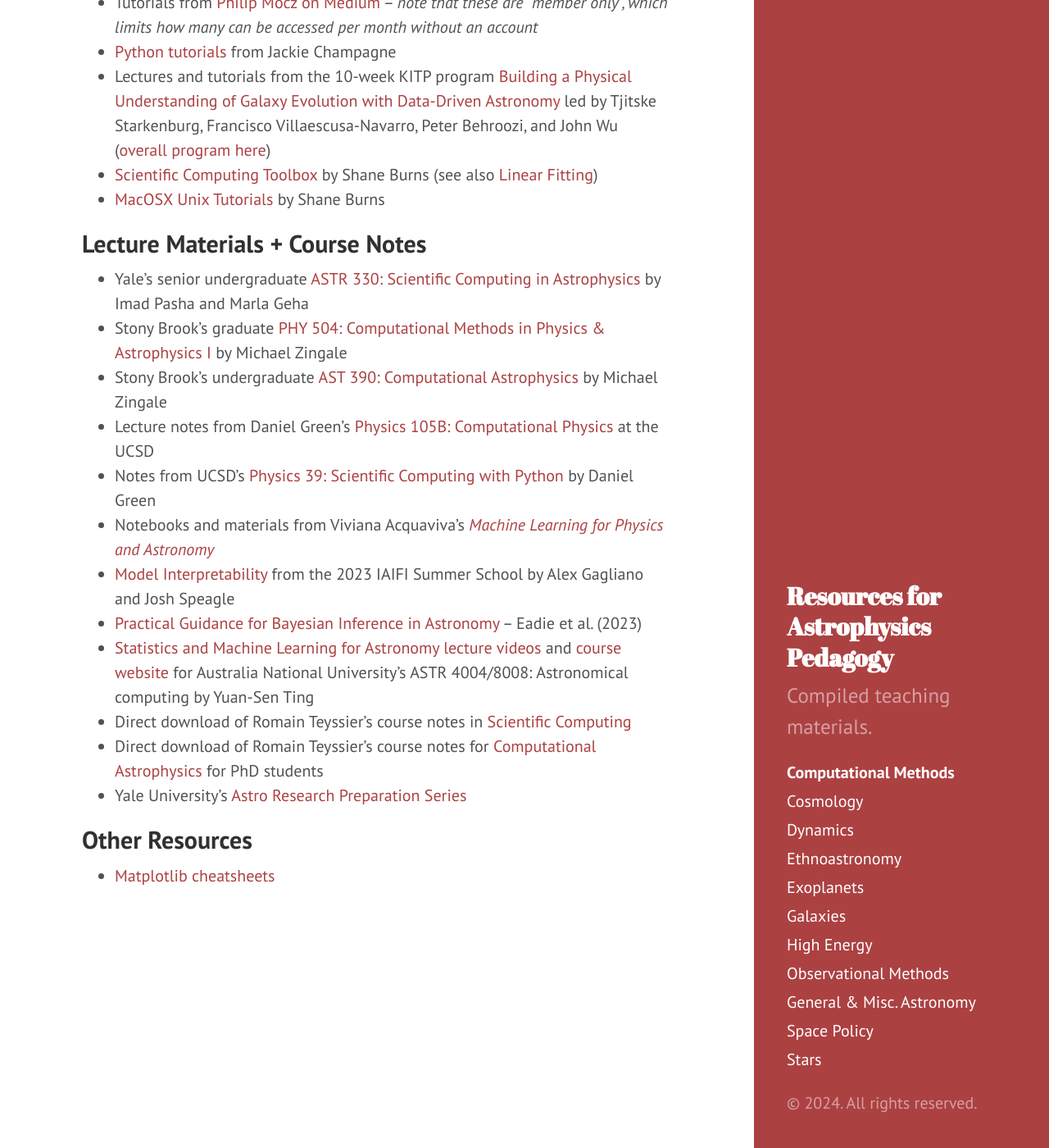
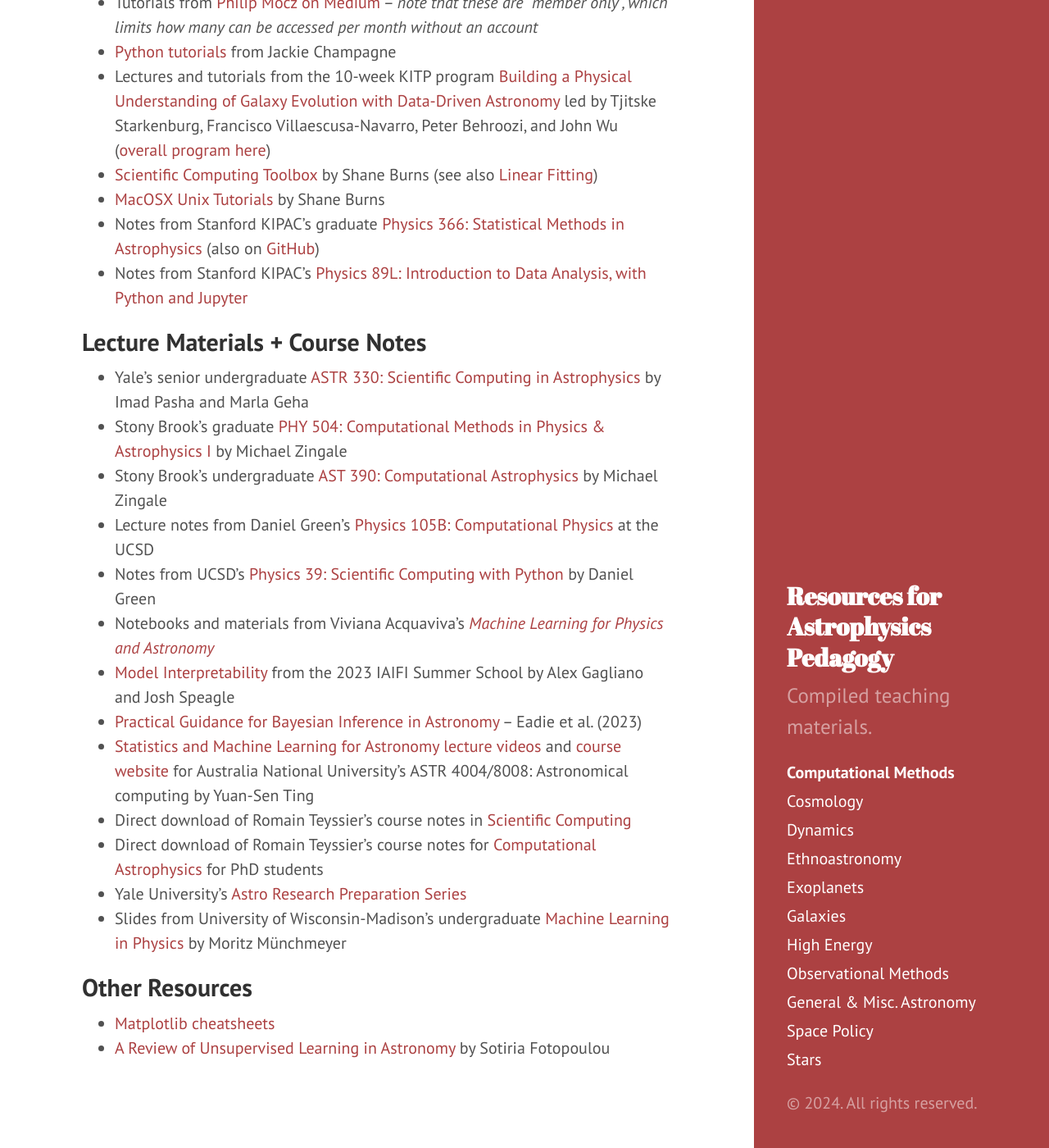
Before and after one commit to astroteaching/astroteaching.github.io, a Jekyll site: the page built from computational.md, in a window 1280 px wide and 1400 px high, scrolled down 775 px. Shown: the whole window at 82% size. Built offline with Jekyll 4.4.1, drawn with Linux system fonts in a browser that asks for light colours.

```diff
--- a/computational.md
+++ b/computational.md
@@ -24,6 +24,8 @@ Computational methods, astrostatistics, machine learning, visualization, and gen
 - Lectures and tutorials from the 10-week KITP program [Building a Physical Understanding of Galaxy Evolution with Data-Driven Astronomy](https://github.com/DataDrivenGalaxyEvolution/galevo23-tutorials){:target="_blank"} led by Tjitske Starkenburg, Francisco Villaescusa-Navarro, Peter Behroozi, and John Wu ([overall program here](https://datadrivengalaxyevolution.github.io){:target="_blank"})
 - [Scientific Computing Toolbox](https://faculty1.coloradocollege.edu/~sburns/toolbox/index.html){:target="_blank"} by Shane Burns (see also [Linear Fitting](https://faculty1.coloradocollege.edu/~sburns/LinearFitting/index.html){:target="_blank"})
 - [MacOSX Unix Tutorials](https://faculty1.coloradocollege.edu/~sburns/UnixTutorial/index.html){:target="_blank"} by Shane Burns
+- Notes from Stanford KIPAC's graduate [Physics 366: Statistical Methods in Astrophysics](https://kipac.github.io/StatisticalMethods/){:target="_blank"} (also on [GitHub](https://github.com/KIPAC/StatisticalMethods?tab=readme-ov-file){:target="_blank"})
+- Notes from Stanford KIPAC's [Physics 89L: Introduction to Data Analysis, with Python and Jupyter](https://github.com/KIPAC/Physics89L){:target="_blank"}
 
 
 ## Lecture Materials + Course Notes
@@ -39,6 +41,8 @@ Computational methods, astrostatistics, machine learning, visualization, and gen
 - Direct download of Romain Teyssier's course notes in [Scientific Computing](https://www.astro.princeton.edu/~rt3504/ewExternalFiles/lecture_notes_APC523.tar.gz){:target="_blank"}
 - Direct download of Romain Teyssier's course notes for [Computational Astrophysics](https://www.astro.princeton.edu/~rt3504/comp_astro_lectures.tar){:target="_blank"} for PhD students
 - Yale University's [Astro Research Preparation Series](https://astro-rps.github.io){:target="_blank"}
+- Slides from University of Wisconsin-Madison's undergraduate [Machine Learning in Physics](https://ai.physics.wisc.edu/teaching/){:target="_blank"} by Moritz Münchmeyer
 
 ## Other Resources
 - [Matplotlib cheatsheets](https://matplotlib.org/cheatsheets/){:target="_blank"}
+- [A Review of Unsupervised Learning in Astronomy](https://arxiv.org/abs/2406.17316){:target="_blank"} by Sotiria Fotopoulou
```
Also changed, not shown: cosmology.md (+4 -1 lines), exoplanets.md (+4 -0 lines), resources.md (+4 -0 lines), 3 other files.
